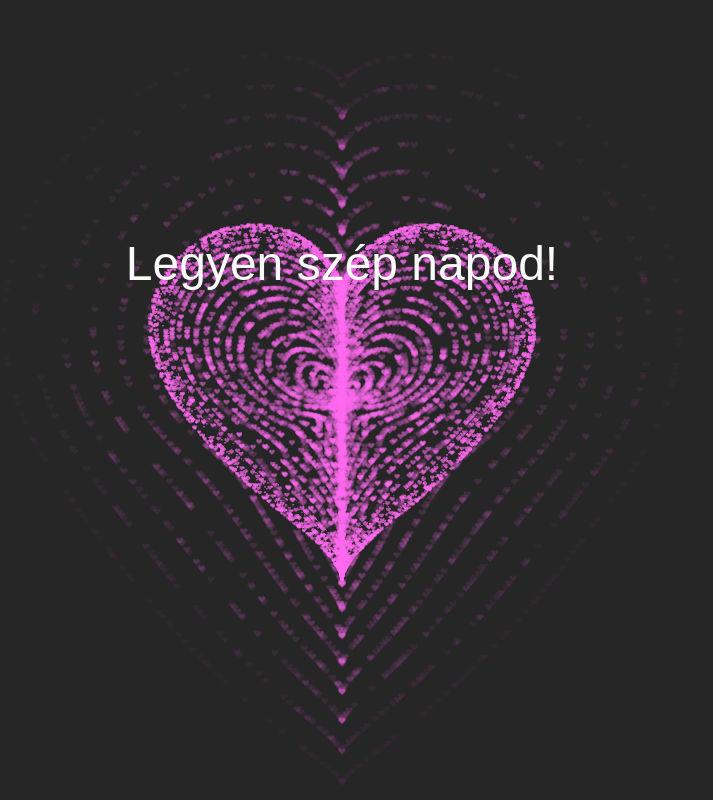
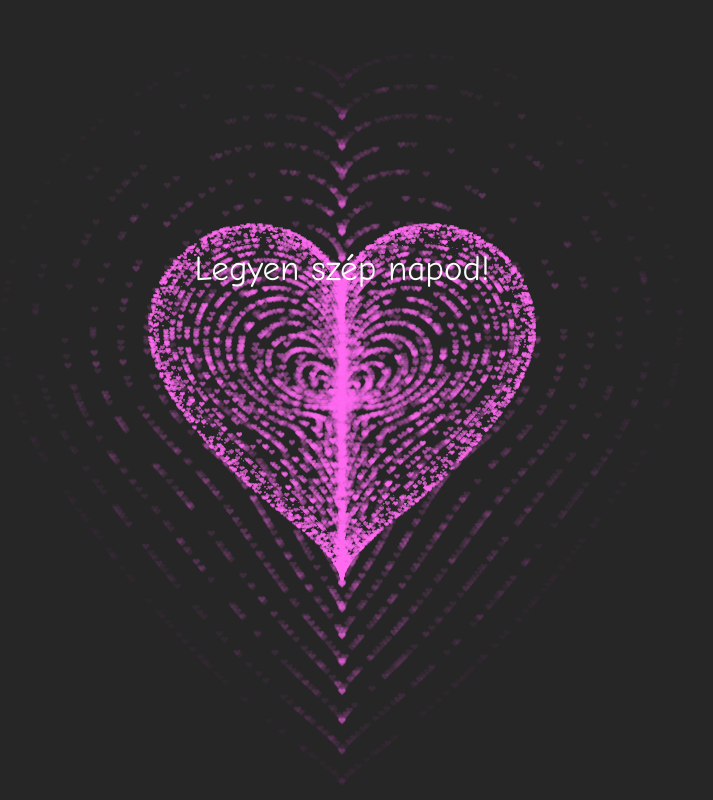
Before and after one commit to Barni-f/Barni-f.github.io, a plain HTML site: page index.html in a window 1280 px wide. Shown: the whole page, without its empty margins (298-1011 px from the left). Drawn offline with Linux system fonts and the light colour scheme; animation ran at ten frames a second.

Commit message:
Update index.html

```diff
--- a/index.html
+++ b/index.html
@@ -240,7 +240,8 @@
         }
         particles.update(deltaTime);
         particles.draw(context, image);
-        context.font = "48px Arial";
+
+        context.font = "35px 'Comic Sans MS'";
 context.fillStyle = "white";
 context.textAlign = "center";
 context.fillText("Legyen szép napod!", canvas.width/2, canvas.height/2 - 120);
```
